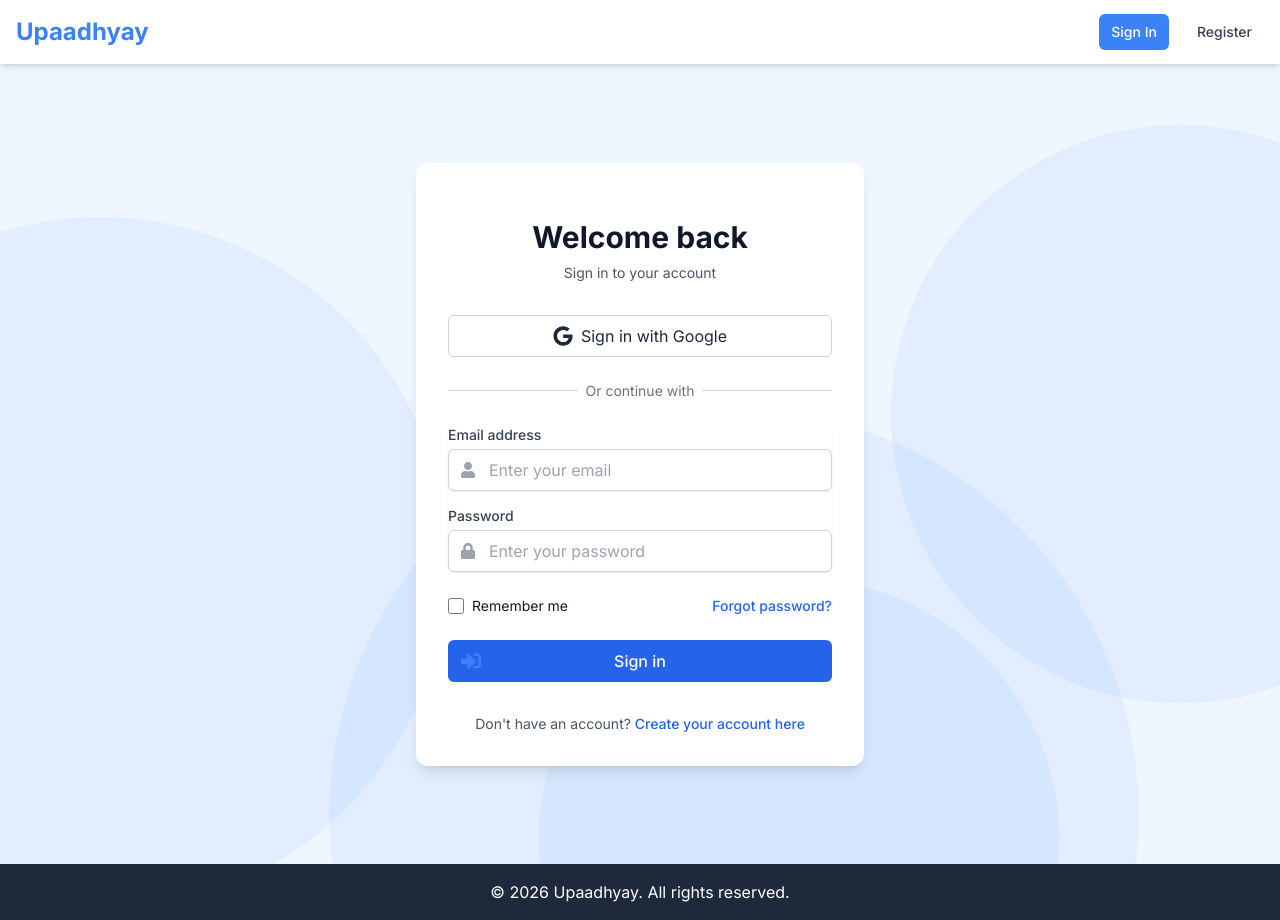
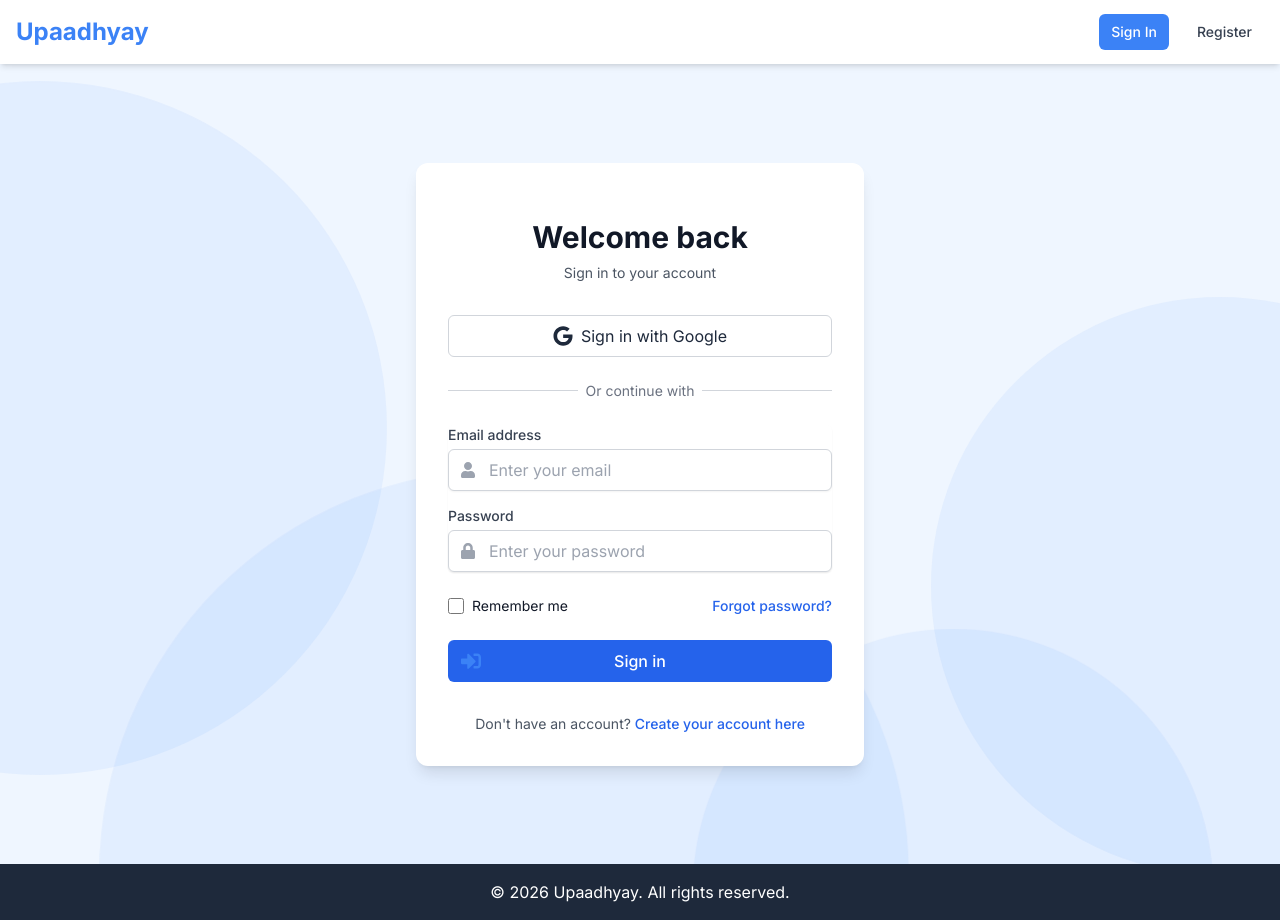
Before and after one commit to zaidnaseer/faculty-job-portal, a React (Vite) app: page /login in a window 1280 px wide. Built offline with nearby package versions, Linux system fonts and the light colour scheme; no server answers.

Commit message:
style: updated ripple positioning

```diff
--- a/src/styles/index.css
+++ b/src/styles/index.css
@@ -185,29 +185,29 @@
 .ripple-bg span:nth-child(1) {
   width: 600px;
   height: 600px;
-  left: -200px;
-  top: 200px;
+  left: -260px;
+  top: 8%;
 }
 
 .ripple-bg span:nth-child(2) {
   width: 500px;
   height: 500px;
-  right: -150px;
-  top: 100px;
+  right: -190px;
+  top: 34%;
 }
 
 .ripple-bg span:nth-child(3) {
   width: 700px;
   height: 700px;
-  left: 30%;
-  bottom: -300px;
+  left: 12%;
+  bottom: -360px;
 }
 
 .ripple-bg span:nth-child(4) {
   width: 450px;
   height: 450px;
-  right: 20%;
-  bottom: -200px;
+  right: 8%;
+  bottom: -250px;
 }
 
 @keyframes ripple {
```
